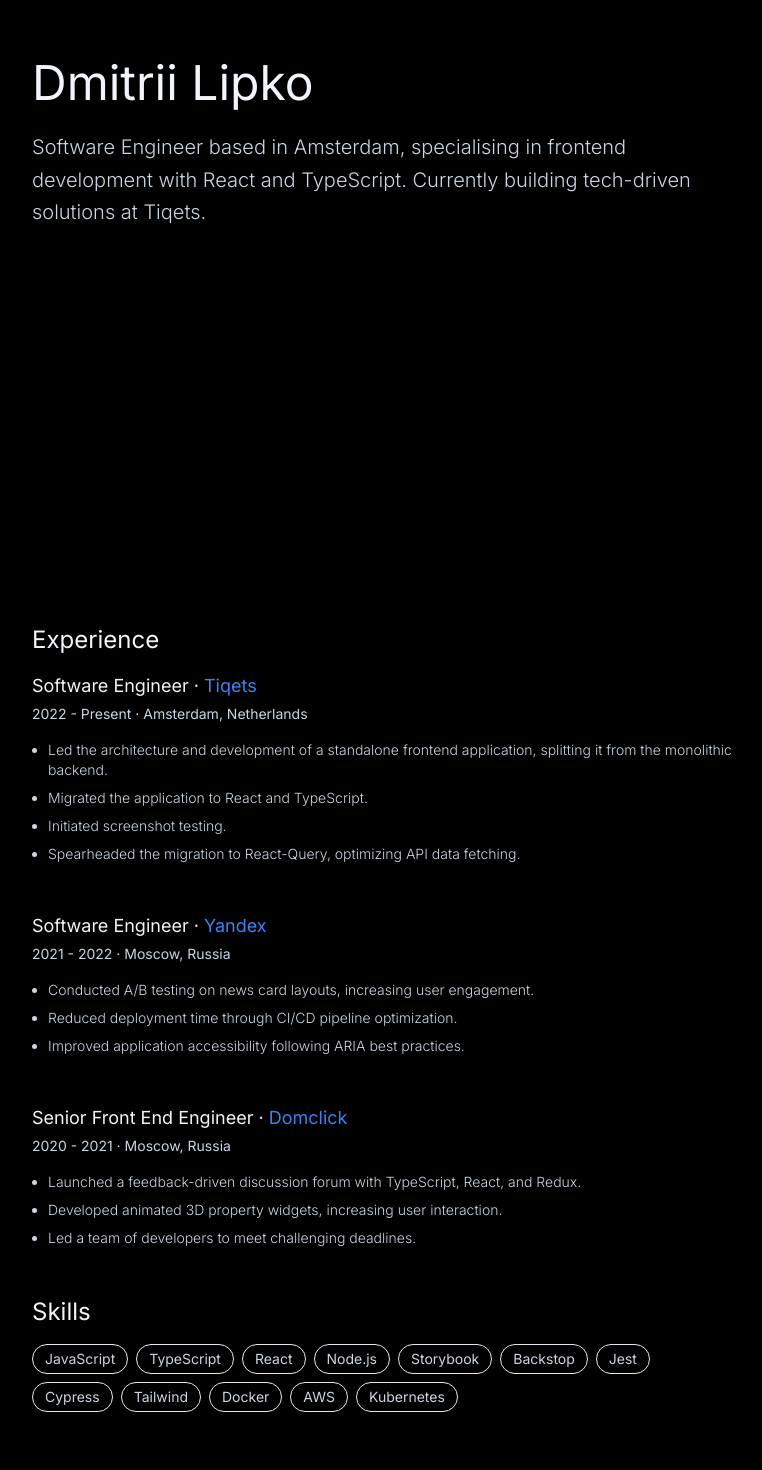
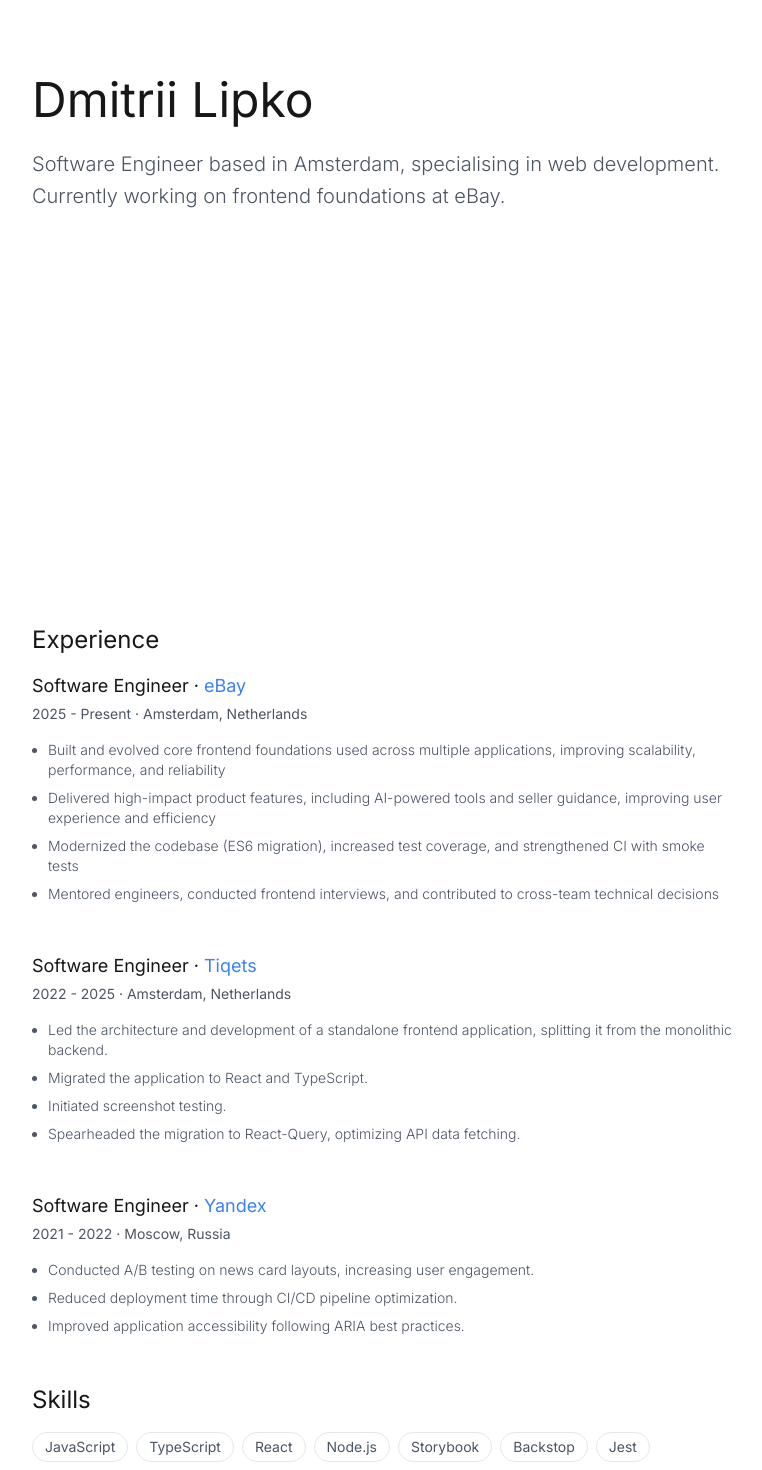
Before and after one commit to dnlipko/dnlipko.github.io, a Next.js app: page / in a window 1280 px wide. Shown: the part 320-1790 px from the top of the page, without its empty margins (256-1018 px from the left). Built offline with nearby package versions, Linux system fonts and the light colour scheme.

Commit message:
feat: ebay update

```diff
--- a/src/app/(sections)/about/page.tsx
+++ b/src/app/(sections)/about/page.tsx
@@ -21,10 +21,23 @@
 
 const experiences = [
   {
+    title: "Software Engineer",
+    company: "eBay",
+    companyUrl: "https://ebay.com",
+    period: "2025 - Present",
+    location: "Amsterdam, Netherlands",
+    description: [
+      "Built and evolved core frontend foundations used across multiple applications, improving scalability, performance, and reliability",
+      "Delivered high-impact product features, including AI-powered tools and seller guidance, improving user experience and efficiency",
+      "Modernized the codebase (ES6 migration), increased test coverage, and strengthened CI with smoke tests",
+      "Mentored engineers, conducted frontend interviews, and contributed to cross-team technical decisions"
+    ]
+  },
+  {
     title: 'Software Engineer',
     company: 'Tiqets',
     companyUrl: 'https://tiqets.com',
-    period: '2022 - Present',
+    period: '2022 - 2025',
     location: 'Amsterdam, Netherlands',
     description: [
       'Led the architecture and development of a standalone frontend application, splitting it from the monolithic backend.',
@@ -45,18 +58,18 @@
       'Improved application accessibility following ARIA best practices.',
     ],
   },
-  {
-    title: 'Senior Front End Engineer',
-    company: 'Domclick',
-    companyUrl: 'https://domclick.ru',
-    period: '2020 - 2021',
-    location: 'Moscow, Russia',
-    description: [
-      'Launched a feedback-driven discussion forum with TypeScript, React, and Redux.',
-      'Developed animated 3D property widgets, increasing user interaction.',
-      'Led a team of developers to meet challenging deadlines.',
-    ],
-  },
+  // {
+  //   title: 'Senior Front End Engineer',
+  //   company: 'Domclick',
+  //   companyUrl: 'https://domclick.ru',
+  //   period: '2020 - 2021',
+  //   location: 'Moscow, Russia',
+  //   description: [
+  //     'Launched a feedback-driven discussion forum with TypeScript, React, and Redux.',
+  //     'Developed animated 3D property widgets, increasing user interaction.',
+  //     'Led a team of developers to meet challenging deadlines.',
+  //   ],
+  // },
 ];
 
 export default function About() {
--- a/src/app/(sections)/hero/page.tsx
+++ b/src/app/(sections)/hero/page.tsx
@@ -25,7 +25,7 @@
                 Dmitrii Lipko
               </h1>
               <p className="text-xl text-secondary font-light leading-relaxed">
-                Software Engineer based in Amsterdam, specialising in frontend development with React and TypeScript. Currently building tech-driven solutions at Tiqets.
+                Software Engineer based in Amsterdam, specialising in web development. Currently working on frontend foundations at eBay.
               </p>
             </motion.div>
           ) : (
@@ -34,7 +34,7 @@
                 Dmitrii Lipko
               </h1>
               <p className="text-xl text-secondary font-light leading-relaxed">
-                Software Engineer based in Amsterdam, specialising in frontend development with React and TypeScript. Currently building tech-driven solutions at Tiqets.
+                Software Engineer based in Amsterdam, specialising in web development. Currently working on frontend foundations at eBay.
               </p>
             </div>
           )}
--- a/src/app/providers/ThemeProvider.tsx
+++ b/src/app/providers/ThemeProvider.tsx
@@ -12,7 +12,7 @@
 const ThemeContext = createContext<ThemeContextType | undefined>(undefined);
 
 export function ThemeProvider({ children }: { children: React.ReactNode }) {
-  const [theme, setTheme] = useState<Theme>('dark');
+  const [theme, setTheme] = useState<Theme>('light');
 
   useEffect(() => {
     const root = document.documentElement;
```
